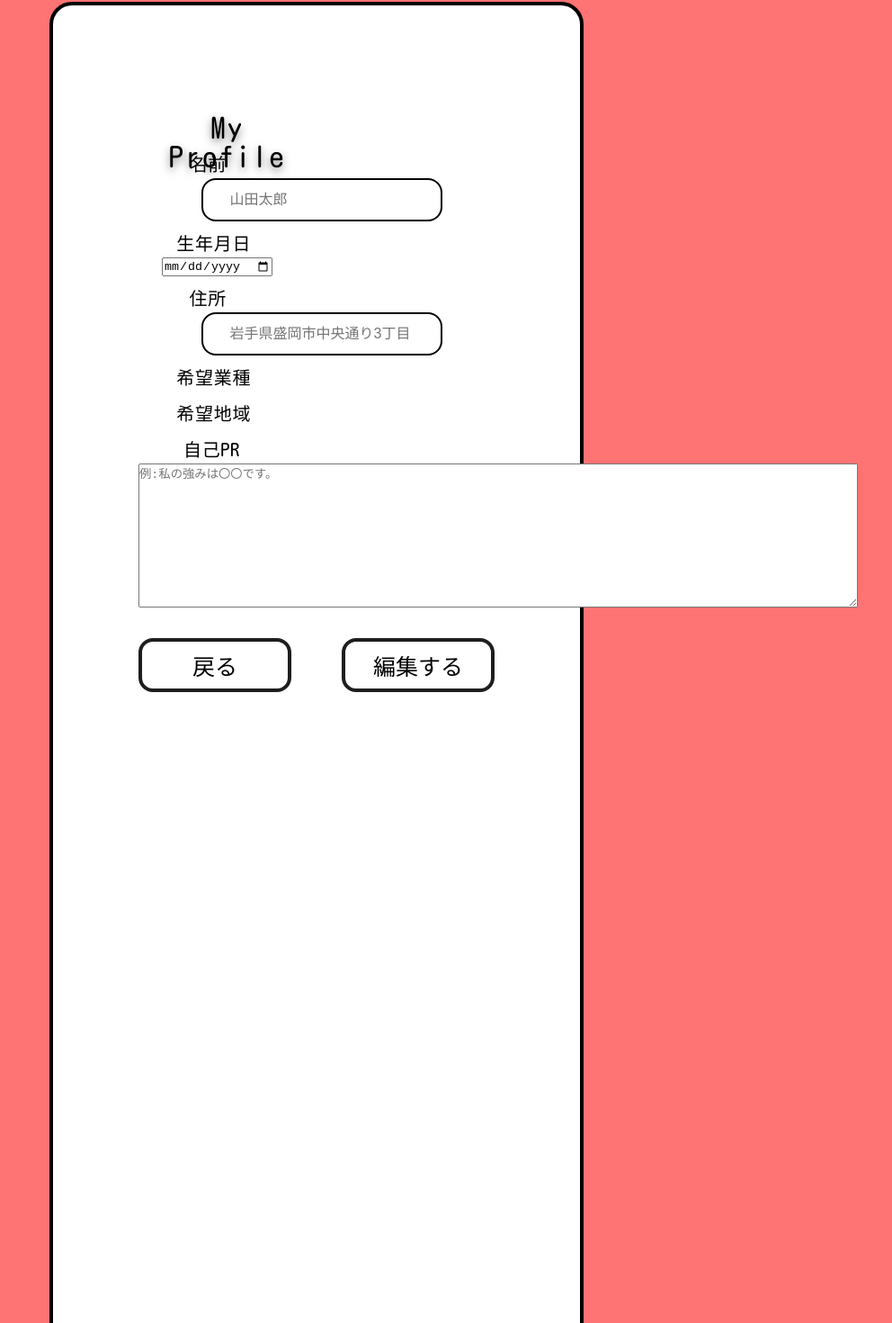
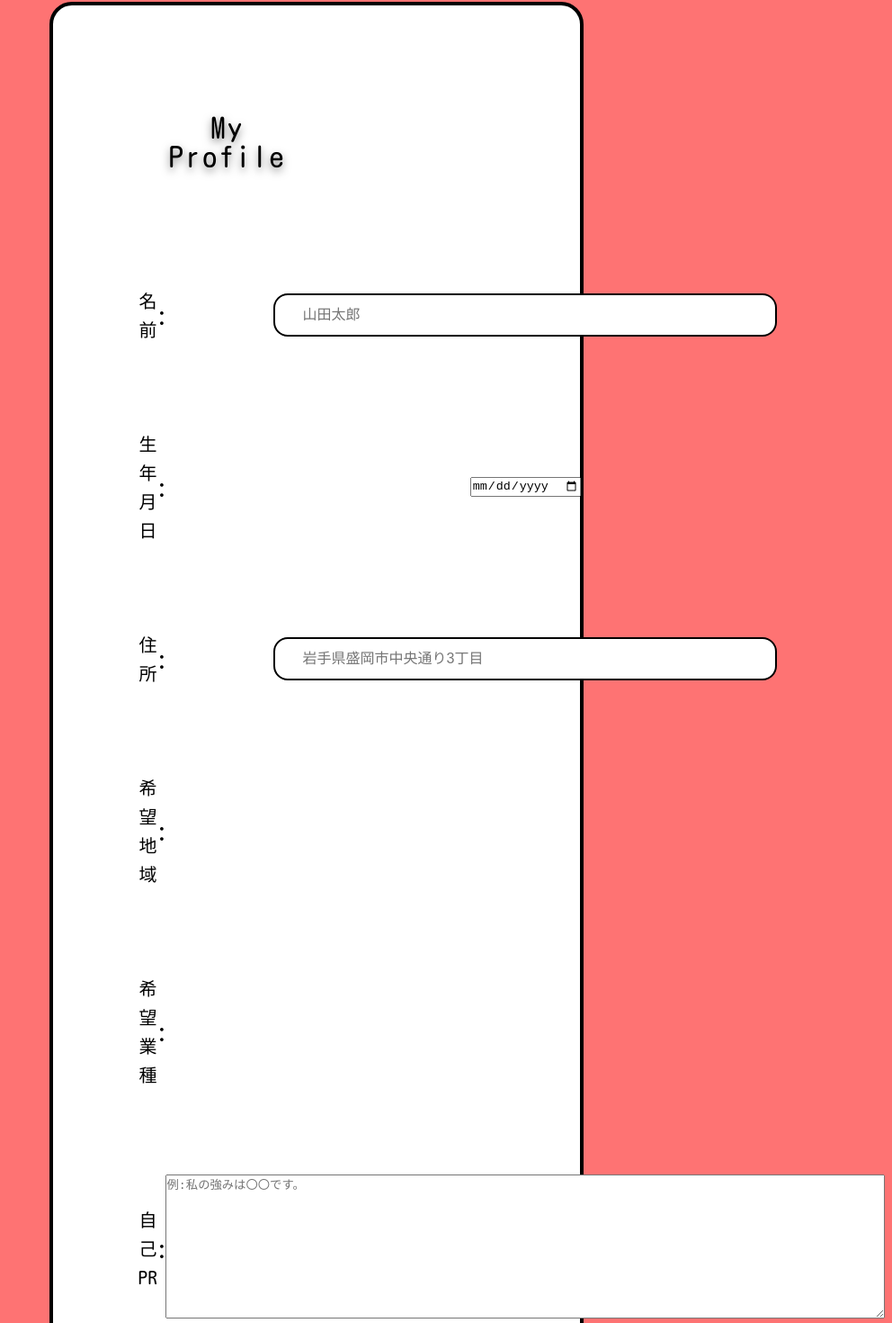
Before and after one commit to Kozaki01/2023_04_cteam, a Next.js app in the folder moriworks/: page /profile_create_users in a window 1280 px wide. Shown: the part 172-1642 px from the top of the page at 90% size, without its empty margins (288-1280 px from the left). Built offline with nearby package versions, Linux system fonts and the light colour scheme.

Commit message:
Tableを使って表示するように修正

```diff
--- a/moriworks/src/components/Profile/CreateProfile.tsx
+++ b/moriworks/src/components/Profile/CreateProfile.tsx
@@ -71,50 +71,61 @@ const user: React.FC<props> = ({ account_id }) => {
       <div className={styles.div1}>
         <div className={styles.div2}>
           <Title text={'My Profile'} />
-          <div>
-            <p className={`${styles.td1} ${styles.padding_top}`}>名前</p>
-            <div className={styles.text_width}>
+          <table className={styles.table1}>
+            <tbody>
+              <tr className={styles.tr1}>
+                <td className={`${styles.td_name1} ${styles.td1}`}>名前</td>
+                <td className={styles.colon}>:</td>
+                <td className={styles.td_name2}>
                   <input
                     type="text"
                     placeholder="山田太郎"
                     className={styles.text}
                   ></input>
-            </div>
-
-            <div className={`${styles.td2} ${styles.padding_top}`}>
+                </td>
+              </tr>
+              <tr className={styles.tr1}>
+                <td className={`${styles.td_birth1} ${styles.td1}`}>
                   生年月日
-            </div>
-            <div className={styles.date_width}>
+                </td>
+                <td className={styles.colon}>:</td>
+                <td className={styles.td_birth2}>
                   <input type="date"></input>
-            </div>
-
-            <div className={`${styles.td1} ${styles.padding_top}`}>住所</div>
-            <div className={styles.text_width}>
+                </td>
+              </tr>
+              <tr className={styles.tr1}>
+                <td className={`${styles.td_add1} ${styles.td1}`}>住所</td>
+                <td className={styles.colon}>:</td>
+                <td className={styles.td_add2}>
                   <input
                     type="text"
                     placeholder="岩手県盛岡市中央通り3丁目"
                     className={styles.text}
                   ></input>
-            </div>
-
-            <div className={`${styles.td2} ${styles.padding_top}`}>
-              希望業種
-            </div>
-            {/* 希望業種のコンポーネント */}
-
-            <div className={`${styles.td2} ${styles.padding_top}`}>
-              希望地域
-            </div>
-            {/* 希望地域のコンポーネント */}
-
-            <div className={`${styles.td3} ${styles.padding_top}`}>自己PR</div>
-            <div className={styles.textarea_size}>
+                </td>
+              </tr>
+              <tr className={styles.tr1}>
+                <td className={`${styles.td_area1} ${styles.td1}`}>希望地域</td>
+                <td className={styles.colon}>:</td>
+                <td className={styles.td_area2}></td>
+              </tr>
+              <tr className={styles.tr1}>
+                <td className={`${styles.td_job1} ${styles.td1}`}>希望業種</td>
+                <td className={styles.colon}>:</td>
+                <td className={styles.td_job2}></td>
+              </tr>
+              <tr className={styles.tr1}>
+                <td className={`${styles.td_pr1} ${styles.td1}`}>自己PR</td>
+                <td className={styles.colon}>:</td>
+                <td className={styles.td_pr2}>
                   <textarea
                     placeholder="例:私の強みは〇〇です。"
                     className={styles.text_area}
                   ></textarea>
-            </div>
-          </div>
+                </td>
+              </tr>
+            </tbody>
+          </table>
           <div className={styles.flex_btn}>
             <div onClick={moveTop}>
               <Btn {...btn1Props} />
```
Lines whose indentation alone changed are shown as unchanged.
